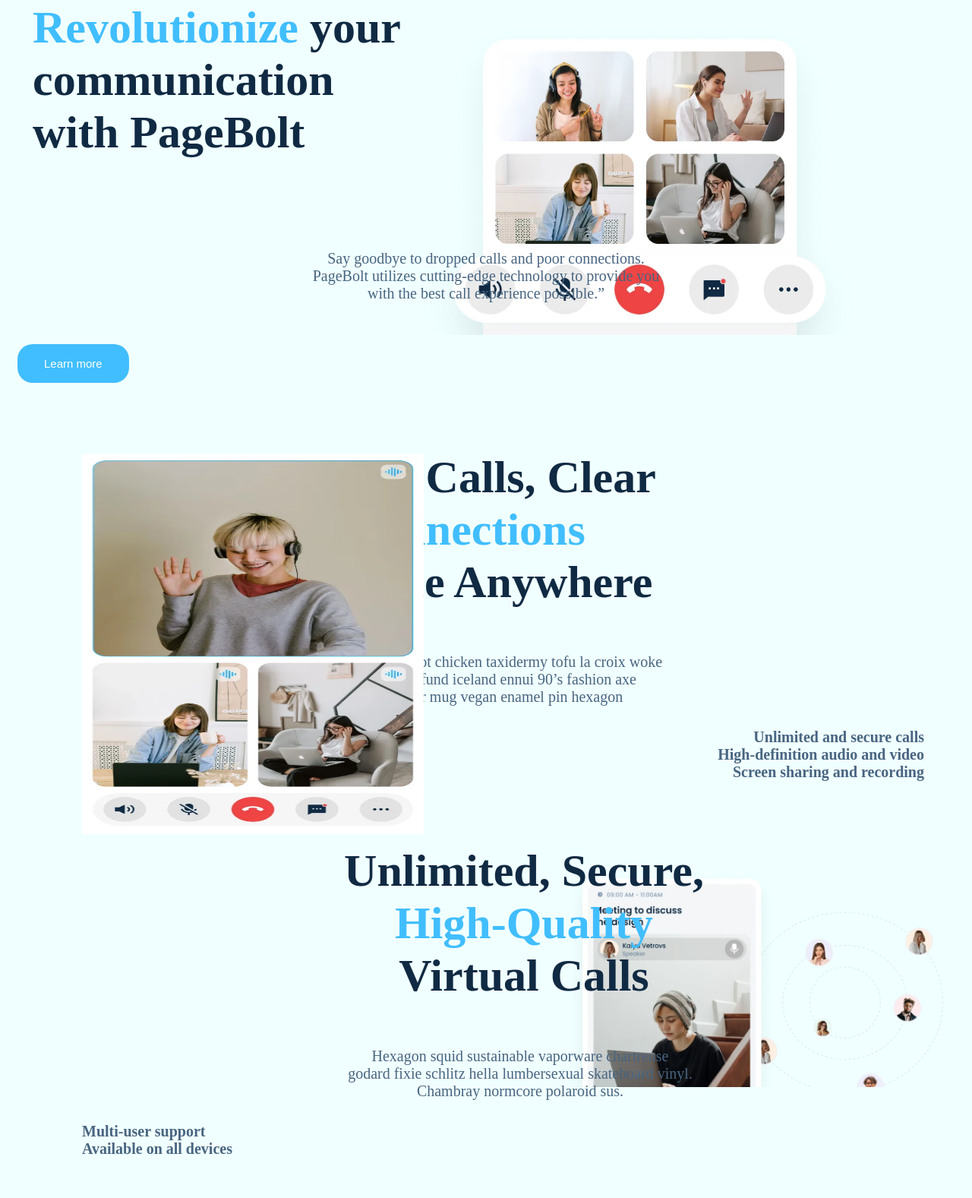
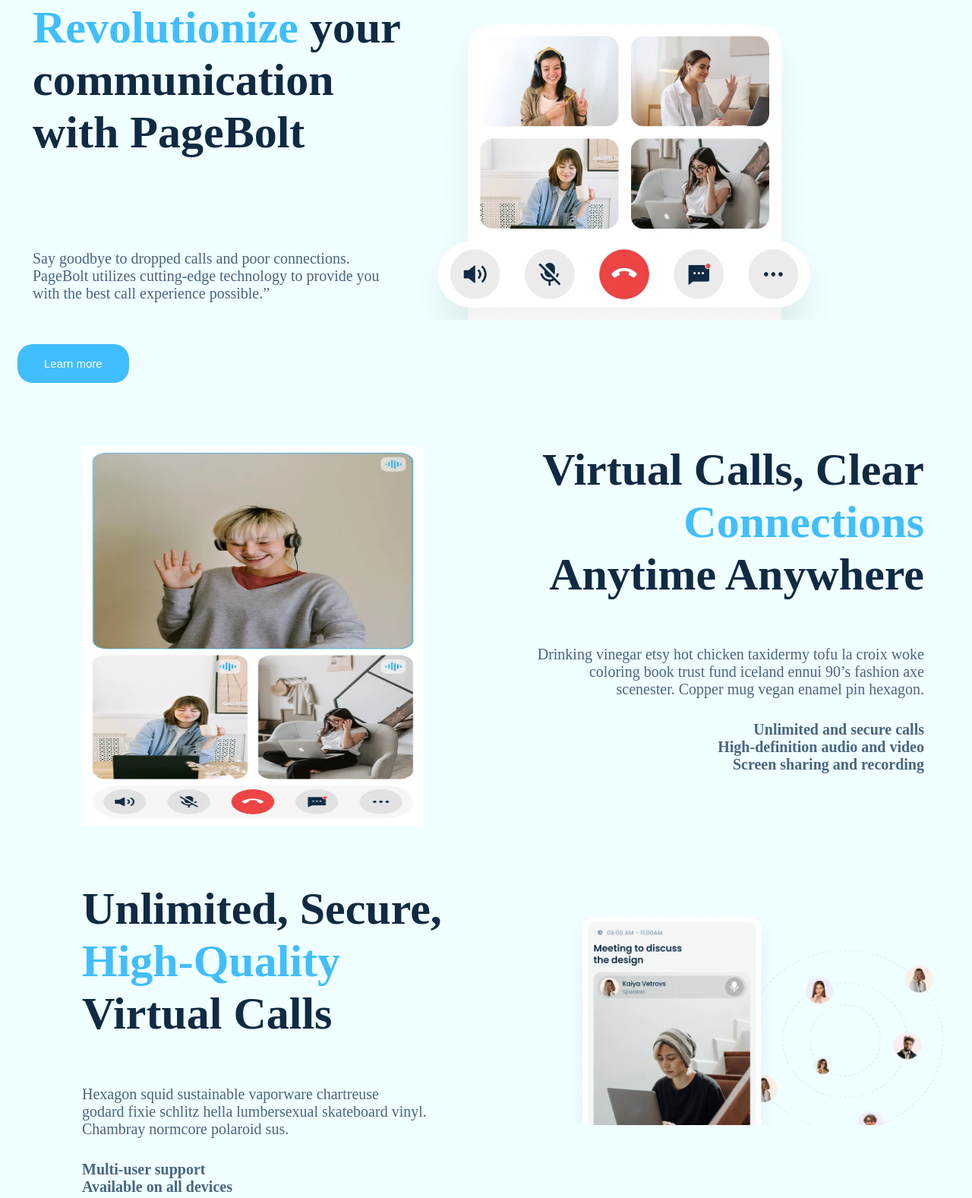
Before and after one commit to primewrld/bolt, a plain HTML site: page index.html in a window 1280 px wide. Shown: the part 1492-3069 px from the top of the page at 76% size. Drawn offline with Linux system fonts and the light colour scheme.

Commit message:
Add files via upload

```diff
--- a/box/index.css
+++ b/box/index.css
@@ -601,6 +601,7 @@ span{
     font-weight: 400;
     padding: 35px;
     color: #486581;
+    text-align: left
 }
 #lm{
     background-color:#41beff;
@@ -614,12 +615,7 @@ span{
 #lm:hover{
     background-color: skyblue;
 }
-.rt{
-    width: 100%;
-    height: 100%;
-    justify-content: center;
-    margin: 20px;
-}
+
 #rev{
     width: 600px;
     padding-left: 10px;
@@ -632,14 +628,14 @@ span{
     font-weight: 800;
     padding-right: 55px;
     color: #102A43;
-    direction: rtl;
+    text-align: right;
     padding-top: 70px;
 }
 .sort p{
     font-size: 20px;
     padding-right: 15px;
     color: #486581;
-    direction: rtl;
+    text-align: right;
     padding-right: 55px;
 }
 .sort ul{
@@ -661,11 +657,14 @@ span{
     font-weight: 800;
     padding-left: 100px;
     color: #102A43;
+    text-align: left;
+    margin-top: 70px;
 }
 .ex p{
     font-size: 20px;
     padding-left: 100px;
     color: #486581;
+    text-align: left;
 }
 .ex ul{
     color: #486581;
```
